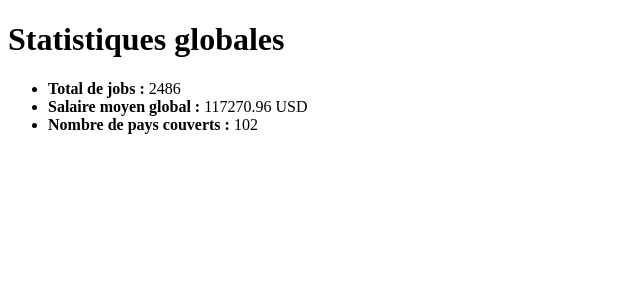
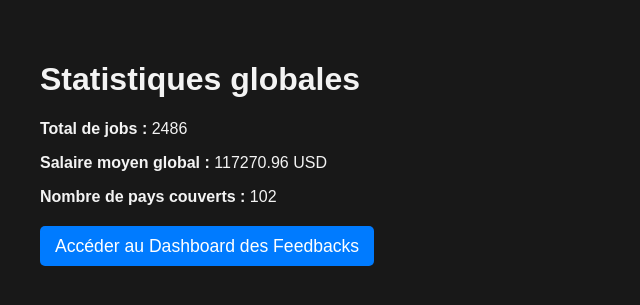
Before and after one commit to ronicairo/JobRecord, a Django app: page /stats/ in a window 1280 px wide. Shown: the top 305 px of the page, without its empty margins (0-640 px from the left). Run offline with Django 5.2, Linux system fonts and the light colour scheme; data comes from the database, SQL or seed files in the repository; both versions use the stored data as it was after the commit.

Commit message:
Partie 3, 4 et 5 du FeedBack

```diff
--- a/MySite/FeedBack/urls.py
+++ b/MySite/FeedBack/urls.py
@@ -2,10 +2,13 @@ from django.urls import path
 from .views import feedback_home, feedback_list, add_feedback, average_rating
 
 app_name = 'feedback'
+
+from . import views
 
 urlpatterns = [
     path('', feedback_home, name='feedback_home'),  # ✅ ajout
     path('<int:job_id>/', feedback_list, name='feedback_list'),
     path('<int:job_id>/add/', add_feedback, name='add_feedback'),
     path('<int:job_id>/average/', average_rating, name='average_rating'),
+    path('dashboard/', views.dashboard_view, name='dashboard'),
 ]
--- a/MySite/jobsite/templates/stats.html
+++ b/MySite/jobsite/templates/stats.html
@@ -4,12 +4,24 @@
     <meta charset="UTF-8">
     <title>Statistiques JobRecord</title>
 </head>
+ <style>
+        body { font-family: Arial, sans-serif; padding: 2rem; background-color: #181818; }
+        h1 { color: #f3f3f3; }
+        h1, li { color: #f3f3f3; }
+        ul { list-style: none; padding: 0; }
+        li { margin: 1rem 0; }
+        a { text-decoration: none; color: #007BFF; font-size: 1.1rem; }
+        a:hover { text-decoration: underline; }
+    </style>
 <body>
     <h1>Statistiques globales</h1>
-    <ul>
+    <ul style="margin-bottom: 30px;">
         <li><strong>Total de jobs :</strong> {{ total_jobs }}</li>
         <li><strong>Salaire moyen global :</strong> {{ avg_salary }} USD</li>
         <li><strong>Nombre de pays couverts :</strong> {{ country_count }}</li>
     </ul>
+    <a href="{% url 'feedback:dashboard' %}" style="padding: 10px 15px; background: #007BFF; color: white; text-decoration: none; border-radius: 5px;">
+    Accéder au Dashboard des Feedbacks
+</a>
 </body>
 </html>
--- a/MySite/templates/home.html
+++ b/MySite/templates/home.html
@@ -4,8 +4,9 @@
     <meta charset="UTF-8">
     <title>Accueil - MySite</title>
     <style>
-        body { font-family: Arial, sans-serif; padding: 2rem; background-color: #f4f4f4; }
-        h1 { color: #333; }
+        body { font-family: Arial, sans-serif; padding: 2rem; background-color: #181818; }
+        h1 { color: #f3f3f3; }
+           h1 { color: #f3f3f3; }
         ul { list-style: none; padding: 0; }
         li { margin: 1rem 0; }
         a { text-decoration: none; color: #007BFF; font-size: 1.1rem; }
```
Also changed, not shown: MySite/FeedBack/templates/add_feedback.html (+9 -0 lines), MySite/FeedBack/templates/average_rating.html (+8 -0 lines), MySite/FeedBack/templates/dashboard.html (added, +15 -0 lines), MySite/FeedBack/templates/feedback_home.html (+9 -0 lines), MySite/FeedBack/templates/feedback_list.html (+9 -0 lines), MySite/FeedBack/views.py (+19 -1 lines), MySite/db.sqlite3.
